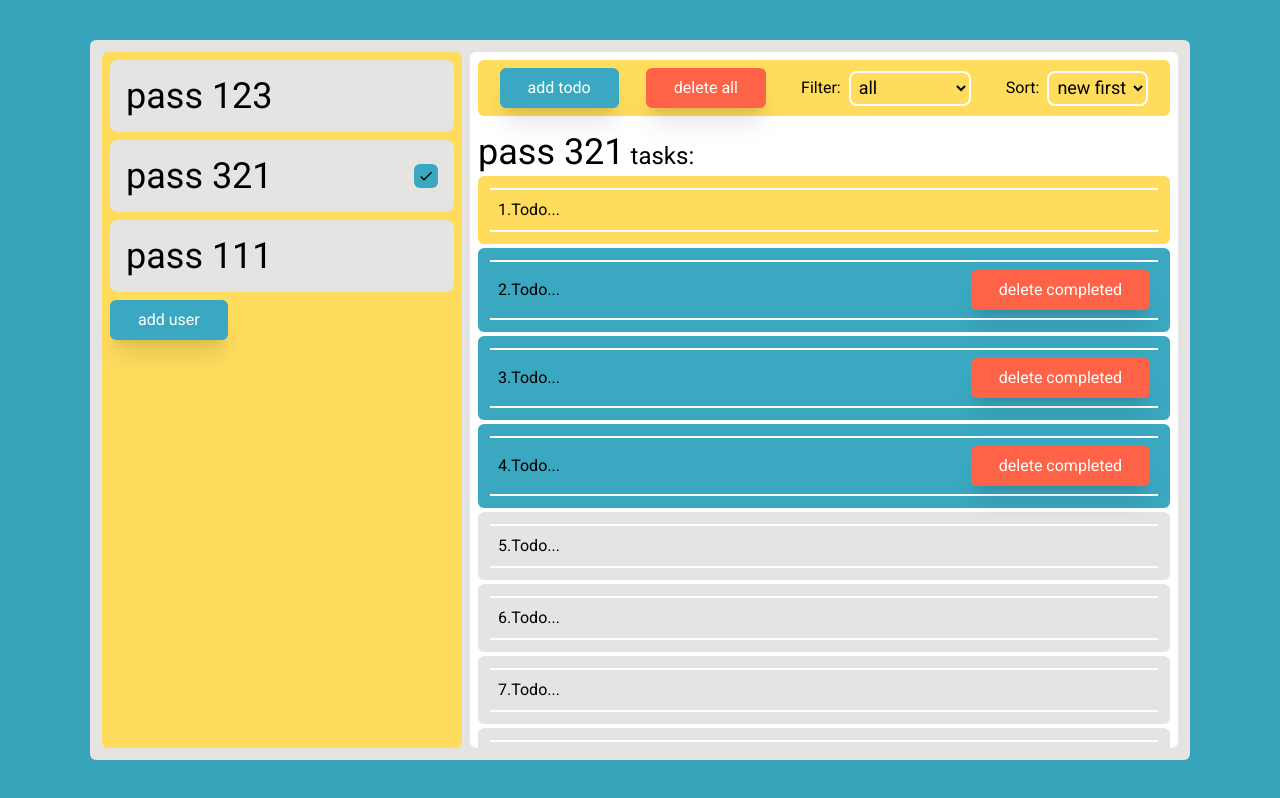
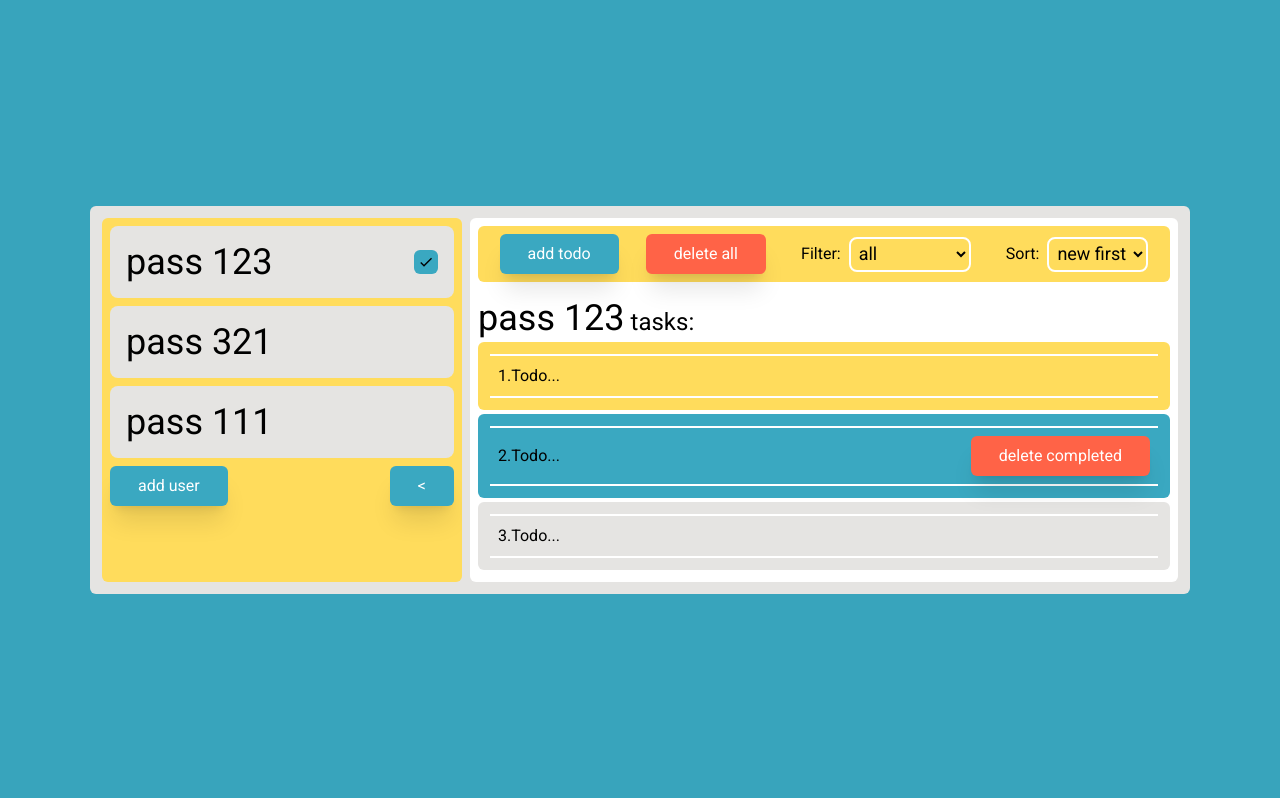
Before and after one commit to houndvibe/REACT-TODO, a React (Vite) app: page /user/G41p38-PSvmxplj5Huu2f in a window 1280 px wide. Built offline with nearby package versions, Linux system fonts and the light colour scheme; data requests are answered from the project's data file.

Commit message:
compact pannel added

```diff
--- a/src/components/NavPanel.tsx
+++ b/src/components/NavPanel.tsx
@@ -1,9 +1,18 @@
+import { useState } from "react";
 import UsersList from "./users/UsersList";
 
 const NavPanel = () => {
+  const [isCompact, setIsCompact] = useState(false);
+
+  const handleSetIsCompact = () => {
+    setIsCompact(!isCompact);
+  };
+
   return (
-    <div className="mr-2 min-w-[360px] basis-1/4 overflow-y-auto rounded-md bg-yellow p-2">
-      <UsersList />
+    <div
+      className={`relative mr-2 overflow-y-auto overflow-x-hidden rounded-md bg-yellow p-2 ${isCompact ? "w-[110px]" : "min-w-[360px] basis-1/4"}`}
+    >
+      <UsersList isCompact={isCompact} setIsCompact={handleSetIsCompact} />
     </div>
   );
 };
--- a/src/components/users/UserItem.tsx
+++ b/src/components/users/UserItem.tsx
@@ -17,6 +17,7 @@ import {
 interface userItemProps {
   user: userProps;
   isOpen: boolean;
+  isCompact: boolean;
   handleCloseAll: () => void;
 }
 
@@ -24,6 +25,7 @@ const UserItem: React.FC<userItemProps> = ({
   user,
   isOpen,
   handleCloseAll,
+  isCompact,
 }) => {
   const [isPassVisible, setisPassVisible] = useState(false);
   const [editedUser, setEditedUser] = useState<userProps>({
@@ -81,10 +83,12 @@ const UserItem: React.FC<userItemProps> = ({
   return (
     <NavLink to={`user/${user.id}`}>
       <div
-        className={`${!isOpen && "hover:bg-greyHover active:bg-greyActive"} relative min-w-80  rounded-lg bg-grey p-2 ring-blue hover:ring-4`}
+        className={`${!isOpen && "hover:bg-greyHover active:bg-greyActive"} relative ${isCompact ? "max-h-[70px] w-[64px]" : "min-w-80"} rounded-lg bg-grey p-2 ring-blue hover:ring-4`}
       >
         <div className="flex items-center justify-between">
-          <div className="p-2 text-4xl">{user.nickName}</div>
+          <div className="p-2 text-4xl">
+            {isCompact ? user.nickName[0].toUpperCase() : user.nickName}
+          </div>
           {currentUser?.id == user.id ? (
             <div className="mr-2 rounded-md bg-blue p-1">
               <MdOutlineDone />
@@ -92,7 +96,7 @@ const UserItem: React.FC<userItemProps> = ({
           ) : null}
         </div>
 
-        {isOpen && (
+        {isOpen && !isCompact && (
           <div className="mt-3 flex flex-wrap">
             <form action="">
               {Object.entries(user).map(([fieldName]) => {
--- a/src/components/users/UsersList.tsx
+++ b/src/components/users/UsersList.tsx
@@ -16,7 +16,12 @@ interface potentialUser {
   id: string;
 }
 
-const UsersList = () => {
+interface usersListProps {
+  isCompact: boolean;
+  setIsCompact: () => void;
+}
+
+const UsersList: React.FC<usersListProps> = ({ isCompact, setIsCompact }) => {
   const [opendUserId, setOpendUserId] = useState<string>("");
   const [modalIsOpen, setIsOpen] = useState<boolean>(false);
   const [enteredPassword, setEnteredPassword] = useState<string>("");
@@ -114,12 +119,15 @@ const UsersList = () => {
               <UserItem
                 user={user}
                 isOpen={opendUserId == user.id ? true : false}
+                isCompact={isCompact}
                 handleCloseAll={handleCloseAll}
               />
             </div>
           ))}
         </div>
       )}
+      <div className="flex justify-between">
+        {!isCompact ? (
           <MyButton
             variant="primary"
             className={users?.length ? undefined : "h-48 w-full text-4xl"}
@@ -127,6 +135,14 @@ const UsersList = () => {
           >
             add user
           </MyButton>
+        ) : null}
+
+        {users?.length ? (
+          <MyButton variant="primary" onClick={setIsCompact}>
+            {isCompact ? ">" : "<"}
+          </MyButton>
+        ) : null}
+      </div>
     </div>
   );
 };
--- a/src/json-server-db/db.json
+++ b/src/json-server-db/db.json
@@ -1,6 +1,6 @@
 {
   "currentUser": {
-    "id": "G41p38-PSvmxplj5Huu2f"
+    "id": "VE75Wqq3c1MWjua3cgTPz"
   },
   "users": [
     {
--- a/src/routes/App.tsx
+++ b/src/routes/App.tsx
@@ -6,7 +6,7 @@ const App = () => {
     <div id="App" className="box-border flex h-screen bg-blueHover p-2">
       <div className="relative m-auto flex  max-h-[90vh] min-w-[1100px]  rounded-md bg-grey p-3">
         <NavPanel />
-        <div className="basis-3/4 overflow-y-hidden rounded-md bg-white p-2">
+        <div className="w-full overflow-y-hidden rounded-md bg-white p-2">
           <Outlet />
         </div>
       </div>
--- a/src/tailwind/output.css
+++ b/src/tailwind/output.css
@@ -561,12 +561,40 @@ video {
   position: relative;
 }
 
+.bottom-\[10px\]{
+  bottom: 10px;
+}
+
 .left-\[260px\]{
   left: 260px;
 }
 
+.right-2{
+  right: 0.5rem;
+}
+
 .top-2{
   top: 0.5rem;
+}
+
+.bottom-\[2px\]{
+  bottom: 2px;
+}
+
+.bottom-\[4px\]{
+  bottom: 4px;
+}
+
+.bottom-\[20px\]{
+  bottom: 20px;
+}
+
+.bottom-\[px\]{
+  bottom: px;
+}
+
+.bottom-\[40px\]{
+  bottom: 40px;
 }
 
 .m-2{
@@ -652,6 +680,10 @@ video {
   max-height: 600px;
 }
 
+.max-h-\[70px\]{
+  max-height: 70px;
+}
+
 .max-h-\[90vh\]{
   max-height: 90vh;
 }
@@ -660,8 +692,24 @@ video {
   width: 5rem;
 }
 
+.w-\[64px\]{
+  width: 64px;
+}
+
+.w-\[86px\]{
+  width: 86px;
+}
+
 .w-full{
   width: 100%;
+}
+
+.w-\[100px\]{
+  width: 100px;
+}
+
+.w-\[110px\]{
+  width: 110px;
 }
 
 .min-w-80{
@@ -678,10 +726,6 @@ video {
 
 .basis-1\/4{
   flex-basis: 25%;
-}
-
-.basis-3\/4{
-  flex-basis: 75%;
 }
 
 .transform{
@@ -726,6 +770,10 @@ video {
 
 .overflow-y-auto{
   overflow-y: auto;
+}
+
+.overflow-x-hidden{
+  overflow-x: hidden;
 }
 
 .overflow-y-hidden{
@@ -825,14 +873,8 @@ video {
   padding-bottom: 0.5rem;
 }
 
-.py-10{
-  padding-top: 2.5rem;
-  padding-bottom: 2.5rem;
-}
-
-.py-4{
-  padding-top: 1rem;
-  padding-bottom: 1rem;
+.pb-14{
+  padding-bottom: 3.5rem;
 }
 
 .text-center{
```
Lines whose indentation alone changed are shown as unchanged.
